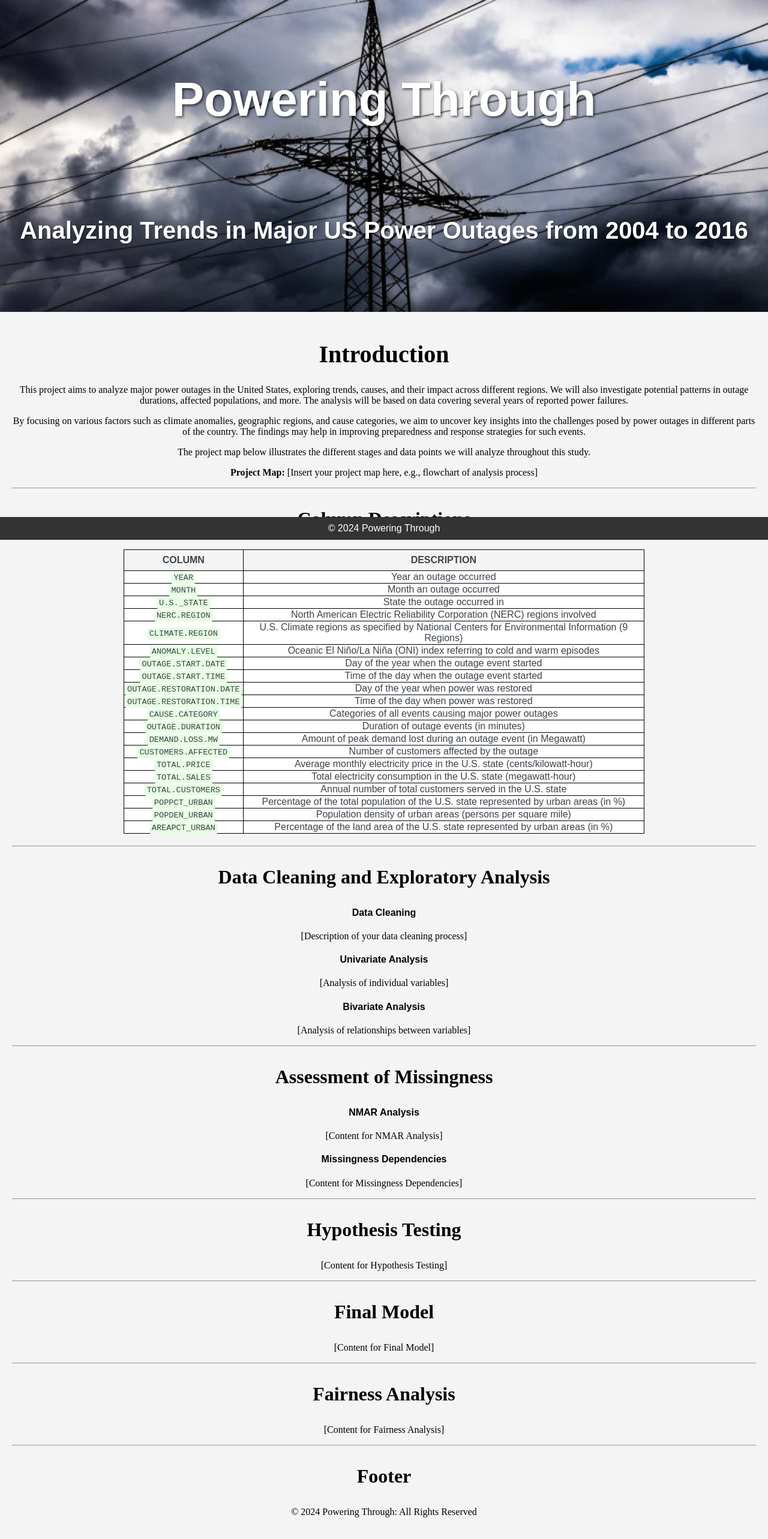
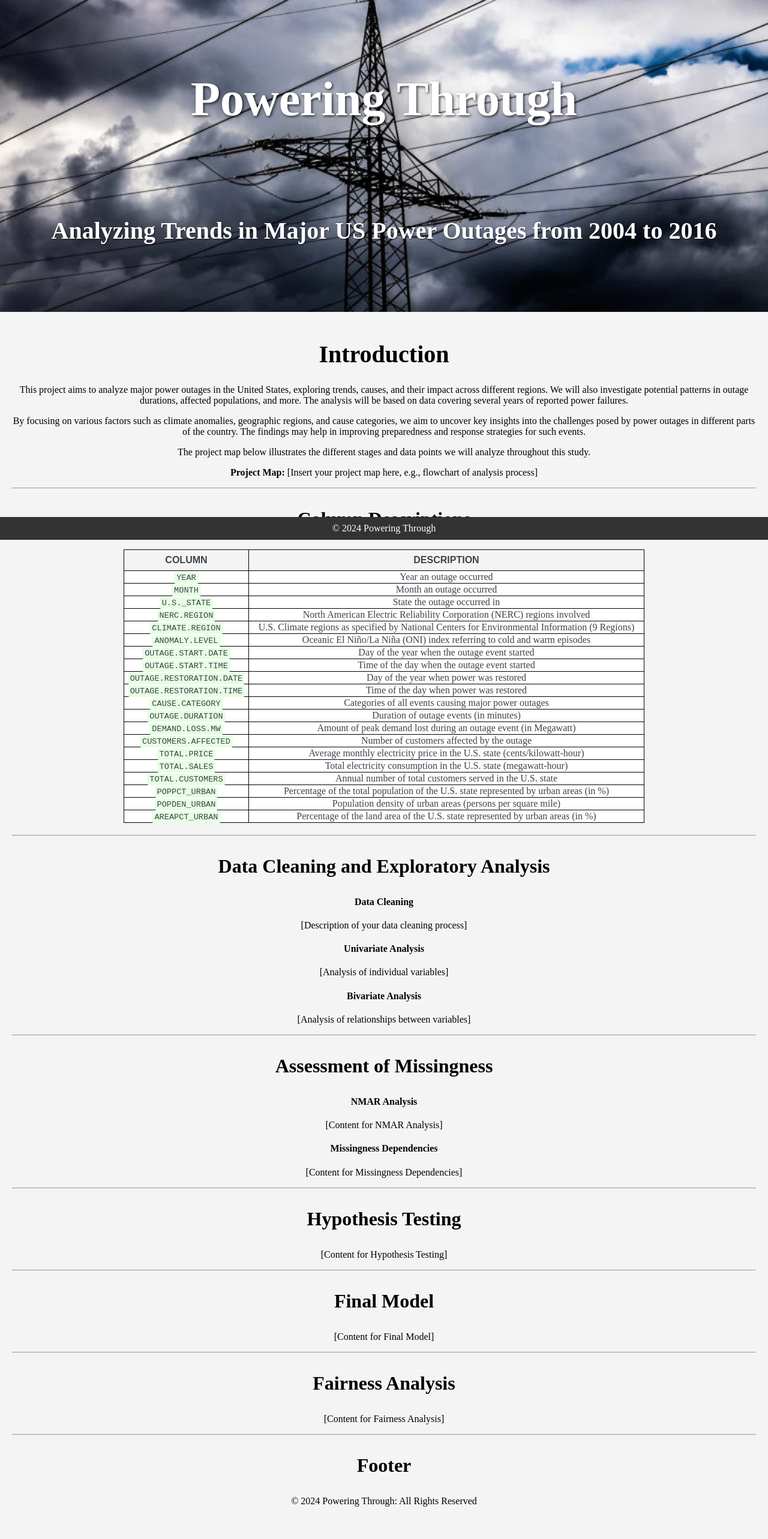
Before and after one commit to andiigonzalez/Power_Outage_Analysis, a Jekyll site: the page built from index.md, in a window 1280 px wide. Shown: the whole page at 60% size. Built offline with Jekyll 4.4.1, drawn with Linux system fonts in a browser that asks for light colours.

Commit message:
Update custom.css

```diff
--- a/assets/css/custom.css
+++ b/assets/css/custom.css
@@ -1,6 +1,6 @@
 /* Global Styles */
 body {
-  font-family: sans-serif;
+  font-family: serif;
   margin: 0;
   padding: 0;
   background-color: #f4f4f4;
@@ -11,7 +11,7 @@
 }
 
 h2, h3, h4, h5, h6 {
-  font-family: sans-serif;
+  font-family: serif;
   color: black !important;   /* Ensure all headers are black */
   font-weight: bold;         /* Make headers bold */
 }
@@ -50,7 +50,7 @@
 
 .custom-banner h1 {
   font-size: 5em !important;
-  font-family: sans-serif;
+  font-family: serif;
   text-shadow: 2px 2px 4px rgba(0, 0, 0, 0.7);
   font-weight: bold;
   color: white !important;
@@ -59,7 +59,7 @@
 
 .custom-banner h3 {
   font-size: 2.5em !important;
-  font-family: sans-serif;
+  font-family: serif;
   color: white !important; /* Keep white color for banner subtitle */
   margin-top: 150px !important;
   text-shadow: 1px 1px 2px rgba(0, 0, 0, 0.6); /* Optional: add text shadow for better contrast */
@@ -77,6 +77,7 @@
 
 nav a {
   float: left;
+  font-family: serif;
   display: block;
   color: white;
   text-align: center;
@@ -104,6 +105,7 @@
 }
 /* Table Styling */
 table {
+  font-family: serif;
   width: 70%;
   margin: 20px auto;
   border-collapse: collapse;
```
